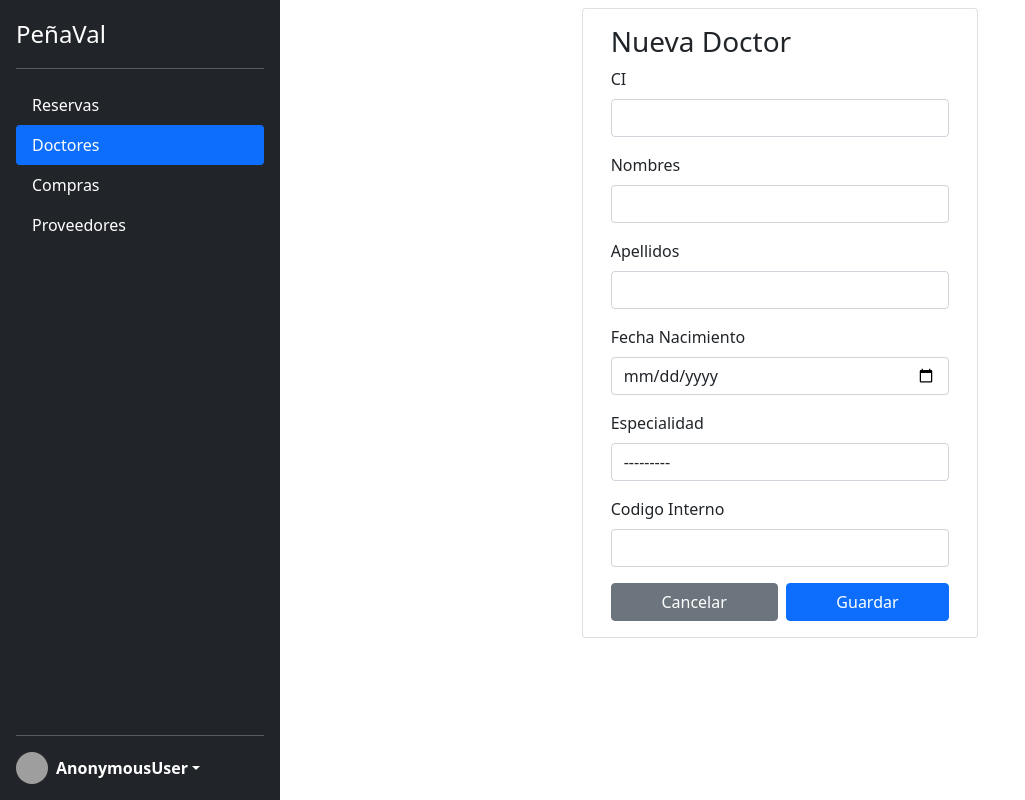
After one commit to diego9677/clinica_divino_nino, a Django app: page /doctores-create/ in a window 1280 px wide. The commit adds this page. Shown: the whole page, without its empty margins (0-1025 px from the left). Run offline with Django 3.2, Linux system fonts and the light colour scheme; data that the repository does not hold is empty; some libraries are stand-ins or nearby versions; grey boxes are pictures that could not be loaded.

Commit message:
primer caso terminado

```diff
--- a/config/settings.py
+++ b/config/settings.py
@@ -35,6 +35,7 @@ INSTALLED_APPS = [
     'django.contrib.sessions',
     'django.contrib.messages',
     'django.contrib.staticfiles',
+    'widget_tweaks',
     'core',
     'consultas',
     'consultorios',
--- a/core/forms.py
+++ b/core/forms.py
@@ -1,5 +1,6 @@
 from django import forms
-from .models import Reserva
+from django.db.utils import IntegrityError
+from .models import Persona, Reserva, Doctor, Especialidad
 
 
 class DatePickerInput(forms.DateInput):
@@ -22,3 +23,20 @@ class ReservaForm(forms.ModelForm):
             'fecha_reserva': DatePickerInput(),
             'hora_reserva': TimePickerInput()
         }
+
+
+class DoctorForm(forms.ModelForm):
+    ci = forms.CharField(max_length=20, label='CI', required=True)
+    nombres = forms.CharField(max_length=255, label='Nombres', required=True)
+    apellidos = forms.CharField(max_length=255, label='Apellidos', required=True)
+    fecha_nacimiento = forms.DateField(label='Fecha Nacimiento', widget=DatePickerInput(), required=True)
+
+    class Meta:
+        model = Doctor
+        fields = ['ci', 'nombres', 'apellidos', 'fecha_nacimiento', 'especialidad', 'cod_interno']
+
+    def clean_ci(self):
+        ci = self.cleaned_data.get('ci')
+        if Persona.objects.filter(ci=ci).exists():
+            raise forms.ValidationError('El ci ya se encuentra registrado')
+        return ci
--- a/core/models.py
+++ b/core/models.py
@@ -4,7 +4,7 @@ from django.contrib.auth.models import AbstractUser
 
 class Especialidad(models.Model):
     nombre = models.CharField(max_length=255, verbose_name='Nombre')
-    descripcion = models.TextField()
+    descripcion = models.TextField(null=True, blank=True)
 
     def __str__(self):
         return self.nombre
@@ -12,13 +12,14 @@ class Especialidad(models.Model):
     class Meta:
         verbose_name = 'Especialidad'
         verbose_name_plural = 'Especialidades'
+        ordering = ['pk']
 
 
 class Persona(models.Model):
     ci = models.CharField(max_length=20, unique=True, verbose_name='CI')
     nombres = models.CharField(max_length=255, verbose_name='Nombres')
     apellidos = models.CharField(max_length=255, verbose_name='Apellidos')
-    fecha_nacimiento = models.DateTimeField(verbose_name='Fecha de nacimiento')
+    fecha_nacimiento = models.DateField(verbose_name='Fecha de nacimiento')
 
     def __str__(self):
         return self.ci
--- /dev/null
+++ b/core/templates/core/doctor_form.html
@@ -0,0 +1,66 @@
+{% extends 'core/panel.html' %}
+{% load widget_tweaks %}
+
+{% block title %}{% if object %}Editar{% else %}Nuevo{% endif %} Doctor{% endblock %}
+
+{% block content-panel %}
+    <div class="row py-2 px-4">
+        <div class="card col-5 mx-auto">
+            <div class="card-body">
+                <div class="card-title">
+                    <h3>{% if object %}Editar{% else %}Nueva{% endif %} Doctor</h3>
+                </div>
+                <form action="." method="POST">
+                    {% csrf_token %}
+                    {{ form.non_field_errors }}
+                    {% for field in form %}
+                        <div class="mb-3">
+                            <label for="id_codigo" class="form-label">{{ field.label }}</label>
+                            {% if field.errors %}
+                                {{ field|add_class:"form-control is-invalid" }}
+                                {% for error in field.errors %}
+                                    <div class="invalid-feedback">{{ error }}</div>
+                                {% endfor %}
+                            {% else %}
+                                {{ field|add_class:"form-control" }}
+                            {% endif %}
+                        </div>
+                    {% endfor %}
+
+                    {#                    <div class="mb-3">#}
+                    {#                        <label for="id_codigo" class="form-label">{{ form.ci.label }}</label>#}
+                    {#                        {{ form.ci|add_clss:"form-control" }}#}
+                    {#                    </div>#}
+                    {#                    <div class="mb-3">#}
+                    {#                        <label for="id_marca" class="form-label">{{ form.nombres.label }}</label>#}
+                    {#                        {{ form.nombres|add_clss:"form-control" }}#}
+                    {#                    </div>#}
+                    {#                    <div class="mb-3">#}
+                    {#                        <label for="id_marca" class="form-label">{{ form.apellidos.label }}</label>#}
+                    {#                        {{ form.apellidos|add_clss:"form-control" }}#}
+                    {#                    </div>#}
+                    {#                    <div class="mb-3">#}
+                    {#                        <label for="id_marca" class="form-label">{{ form.fecha_nacimiento.label }}</label>#}
+                    {#                        {{ form.fecha_nacimiento|add_clss:"form-control" }}#}
+                    {#                    </div>#}
+                    {#                    <div class="mb-3">#}
+                    {#                        <label for="id_marca" class="form-label">{{ form.especialidad.label }}</label>#}
+                    {#                        {{ form.especialidad|add_clss:"form-control" }}#}
+                    {#                    </div>#}
+                    {#                    <div class="mb-3">#}
+                    {#                        <label for="id_activo" class="form-label">{{ form.cod_interno.label }}</label>#}
+                    {#                        {{ form.cod_interno|add_clss:"form-control" }}#}
+                    {#                    </div>#}
+                    <div class="d-flex flex-row gap-2">
+                        {% if object %}
+                            <a href="{% url 'doctor-delete' object.pk %}"
+                               class="btn flex-fill btn-danger">Eliminar</a>
+                        {% endif %}
+                        <a href="{% url 'doctor-list' %}" class="btn flex-fill btn-secondary">Cancelar</a>
+                        <button type="submit" class="btn flex-fill btn-primary">Guardar</button>
+                    </div>
+                </form>
+            </div>
+        </div>
+    </div>
+{% endblock %}
--- a/core/templates/core/includes/sidebar.html
+++ b/core/templates/core/includes/sidebar.html
@@ -8,16 +8,16 @@
       <a href="#" class="nav-link active" aria-current="page">Home</a>
     </li> {% endcomment %}
     <li class="nav-item">
-      <a href="{% url 'reserva-list' %}" class="nav-link text-white {% if request.path == '/reservas/' %}active{% endif %}">Reservas</a>
+      <a href="{% url 'reserva-list' %}" class="nav-link text-white {% if 'reservas' in request.path %}active{% endif %}">Reservas</a>
     </li>
     <li class="nav-item">
-      <a href="#" class="nav-link text-white {% if request.path == '/productos/' %}active{% endif %}">Productos</a>
+      <a href="{% url 'doctor-list' %}" class="nav-link text-white {% if 'doctores' in request.path %}active{% endif %}">Doctores</a>
     </li>
     <li class="nav-item">
-      <a href="#" class="nav-link text-white {% if request.path == '/compras/' %}active{% endif %}">Compras</a>
+      <a href="#" class="nav-link text-white {% if 'compras' in request.path %}active{% endif %}">Compras</a>
     </li>
     <li class="nav-item">
-      <a href="#" class="nav-link text-white {% if request.path == '/compras/proveedores/' %}active{% endif %}">Proveedores</a>
+      <a href="#" class="nav-link text-white {% if 'proveedores' in request.path %}active{% endif %}">Proveedores</a>
     </li>
   </ul>
   <hr>
--- a/core/templates/registration/login.html
+++ b/core/templates/registration/login.html
@@ -1,5 +1,5 @@
 {% extends 'core/base.html' %}
-{% load formclss %}
+{% load widget_tweaks %}
 
 {% block title %}Iniciar Sesión{% endblock %}
 
@@ -19,13 +19,13 @@
                 <!-- Email input -->
                 <div class="mb-3">
                     <label class="form-label" for="id_username">{{ form.username.label_tag }}</label>
-                    {{ form.username|add_clss:"form-control" }}
+                    {{ form.username|add_class:"form-control" }}
                 </div>
 
                 <!-- Password input -->
                 <div class="mb-3">
                     <label class="form-label" for="id_password">{{ form.password.label_tag }}</label>
-                    {{ form.password|add_clss:"form-control" }}
+                    {{ form.password|add_class:"form-control" }}
                 </div>
                 <div class="mb-3 form-check">
                     <input type="checkbox" id="id_show" class="form-check-input"/>
--- a/core/urls.py
+++ b/core/urls.py
@@ -1,9 +1,14 @@
 from django.urls import path
 from django.views.generic import RedirectView
-from .views import ReservaListView, ReservaCreateView
+from .views import ReservaListView, ReservaCreateView, DoctorListView, DoctorCreateView, DoctorDeleteView, \
+    DoctorUpdateView
 
 urlpatterns = [
+    path('doctores-update/<int:pk>/', DoctorUpdateView.as_view(), name='doctor-update'),
+    path('doctores-delete/<int:pk>/', DoctorDeleteView.as_view(), name='doctor-delete'),
+    path('doctores/', DoctorListView.as_view(), name='doctor-list'),
+    path('doctores-create/', DoctorCreateView.as_view(), name='doctor-create'),
     path('reservas/', ReservaListView.as_view(), name='reserva-list'),
     path('reservas-create/', ReservaCreateView.as_view(), name='reserva-create'),
-    path('', RedirectView.as_view(pattern_name='reserva-list'), name='index')
+    path('', RedirectView.as_view(pattern_name='reserva-list'), name='index'),
 ]
--- a/core/views.py
+++ b/core/views.py
@@ -1,9 +1,10 @@
+from django.http import HttpResponseRedirect
 from django.urls import reverse_lazy
 from django.contrib.auth.mixins import LoginRequiredMixin
 from django.db.models import Q
-from django.views.generic import ListView, CreateView
-from .models import Reserva
-from .forms import ReservaForm
+from django.views.generic import ListView, CreateView, DeleteView, UpdateView
+from .models import Doctor, Reserva, Persona
+from .forms import ReservaForm, DoctorForm
 
 
 class ReservaListView(LoginRequiredMixin, ListView):
@@ -28,3 +29,106 @@ class ReservaCreateView(LoginRequiredMixin, CreateView):
     # def form_valid(self, form):
     #     reserva = form.save(commit=False)
     #     return super().form_valid(form)
+
+
+class DoctorListView(LoginRequiredMixin, ListView):
+    login_url = reverse_lazy('login')
+    model = Doctor
+
+    def get_queryset(self):
+        word = self.request.GET.get('word', '')
+        return Doctor.objects.select_related('persona').filter(
+            Q(persona__nombres__icontains=word) | Q(persona__apellidos__icontains=word))
+
+
+# class DoctorFormView(LoginRequiredMixin, FormView):
+#     form_class = DoctorForm
+#     template_name = 'core/doctor_form.html'
+#     success_url = reverse_lazy('doctor-list')
+#     initial = {}
+#
+#     def get_context_data(self, **kwargs):
+#         pk = self.kwargs.get('pk', None)
+#         context = super().get_context_data(**kwargs)
+#         try:
+#             doctor = Doctor.objects.get(pk=pk)
+#             context['object'] = doctor
+#         except Doctor.DoesNotExist:
+#             pass
+#         return context
+#
+#     def get_initial(self, **kwargs):
+#         initial = super().get_initial()
+#         pk = self.kwargs.get('pk', None)
+#         try:
+#             doctor = Doctor.objects.select_related('persona').get(pk=pk)
+#             initial['pk'] = doctor.pk
+#             initial['ci'] = doctor.persona.ci
+#             initial['nombres'] = doctor.persona.nombres
+#             initial['apellidos'] = doctor.persona.apellidos
+#             initial['fecha_nacimiento'] = doctor.persona.fecha_nacimiento.isoformat()
+#             initial['especialidad'] = doctor.especialidad
+#             initial['cod_interno'] = doctor.cod_interno
+#         except Doctor.DoesNotExist:
+#             pass
+#         return initial
+#
+#     def form_valid(self, form):
+#         form.save()
+#         return super().form_valid(form)
+
+
+class DoctorDeleteView(LoginRequiredMixin, DeleteView):
+    model = Doctor
+    success_url = reverse_lazy('doctor-list')
+
+    def delete(self, request, *args, **kwargs):
+        self.object = self.get_object()
+        success_url = self.get_success_url()
+        self.object.persona.delete()
+        self.object.delete()
+        return HttpResponseRedirect(success_url)
+
+
+class DoctorCreateView(CreateView):
+    model = Doctor
+    form_class = DoctorForm
+    success_url = reverse_lazy('doctor-list')
+
+    def form_valid(self, form):
+        persona = Persona()
+        persona.ci = form.cleaned_data.get('ci')
+        persona.nombres = form.cleaned_data.get('nombres')
+        persona.apellidos = form.cleaned_data.get('apellidos')
+        persona.fecha_nacimiento = form.cleaned_data.get('fecha_nacimiento')
+        persona.save()
+        doctor = form.save(commit=False)
+        doctor.persona = persona
+        doctor.save()
+        return super().form_valid(form)
+
+
+class DoctorUpdateView(UpdateView):
+    model = Doctor
+    form_class = DoctorForm
+    initial = {}
+    success_url = reverse_lazy('doctor-list')
+
+    def get_initial(self):
+        initial = super().get_initial()
+        doctor = self.get_object()
+        initial['ci'] = doctor.persona.ci
+        initial['nombres'] = doctor.persona.nombres
+        initial['apellidos'] = doctor.persona.apellidos
+        initial['fecha_nacimiento'] = doctor.persona.fecha_nacimiento.isoformat()
+        return initial
+
+    def form_valid(self, form):
+        doctor = form.save(commit=False)
+        doctor.persona.ci = form.cleaned_data.get('ci')
+        doctor.persona.nombres = form.cleaned_data.get('nombres')
+        doctor.persona.apellidos = form.cleaned_data.get('apellidos')
+        doctor.persona.fecha_nacimiento = form.cleaned_data.get('fecha_nacimiento')
+        doctor.persona.save()
+        doctor.save()
+        return super().form_valid(form)
--- /dev/null
+++ b/requirements.txt
@@ -0,0 +1,2 @@
+Django==3.2
+django-widget-tweaks==1.4.12
```
Also changed, not shown: consultas/admin.py (+18 -1 lines), consultorios/admin.py (+15 -1 lines), core/admin.py (+74 -1 lines), core/templates/core/doctor_confirm_delete.html (added, +18 -0 lines), core/templates/core/doctor_list.html (added, +55 -0 lines), core/templates/core/reserva_list.html (+3 -4 lines), core/templatetags/formclss.py (deleted, +0 -8 lines).
